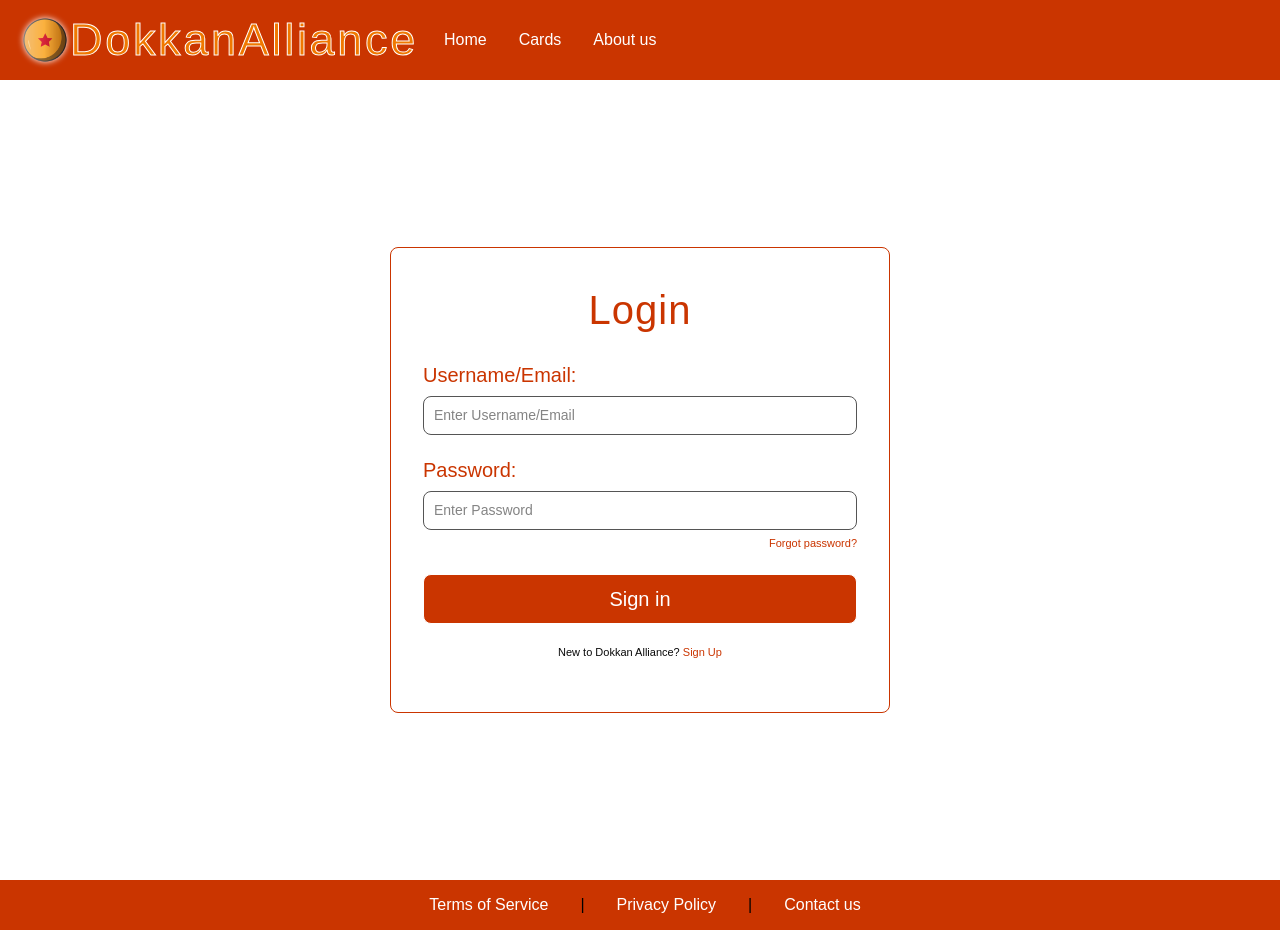
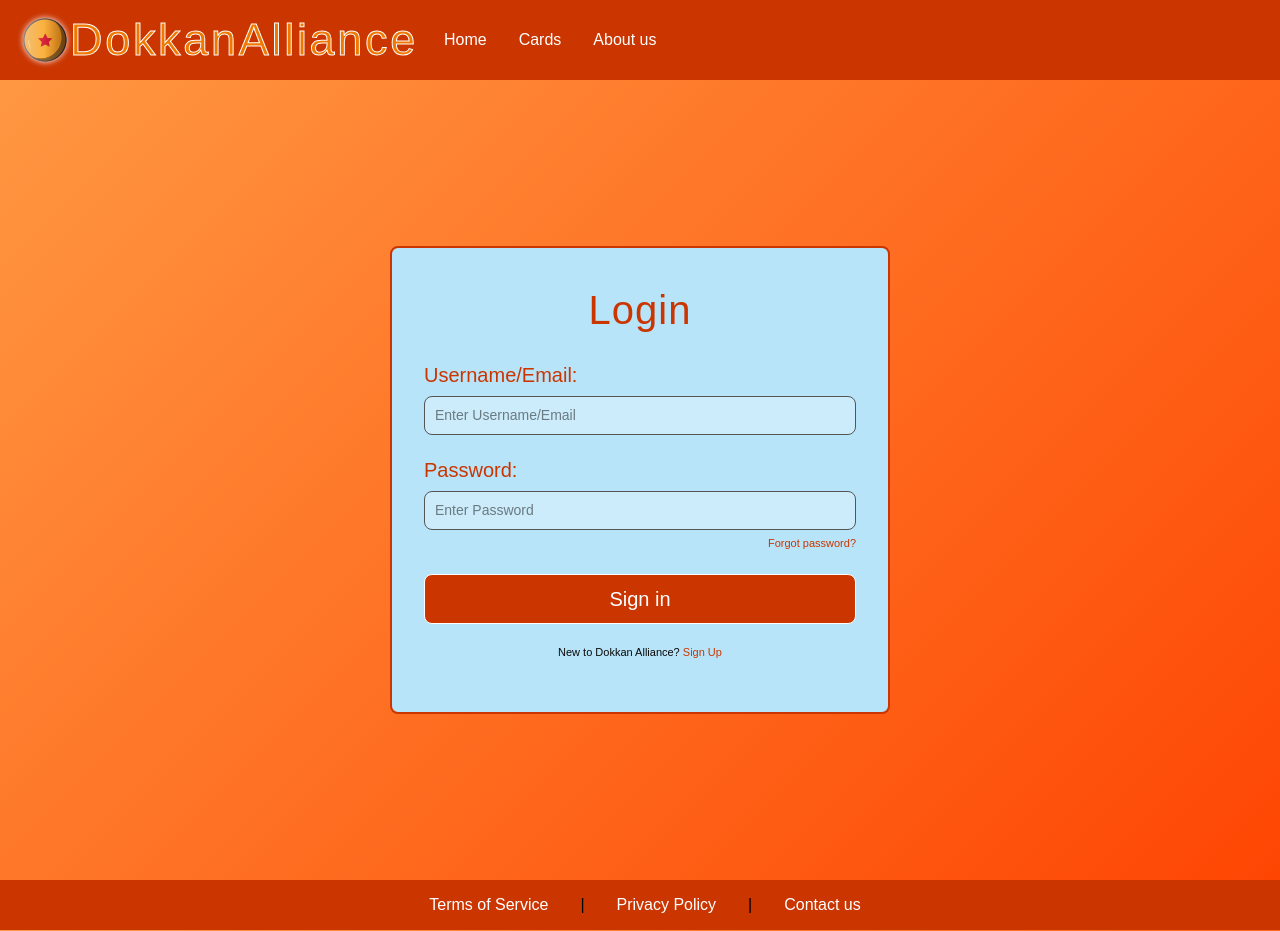
Before and after one commit to Rxby2099/559-Capstone-Mohawk-College-capstone-Rxby2099, a React (Vite) app in the folder d_alliance/: page / in a window 1280 px wide. Built offline with nearby package versions, Linux system fonts and the light colour scheme; a web font is replaced by a local one.

Commit message:
settled on a design for the login page, next objective backend work for logging in and registering users.

```diff
--- a/d_alliance/src/App.css
+++ b/d_alliance/src/App.css
@@ -0,0 +1,3 @@
+body {
+    background: linear-gradient(135deg, #ff9a44, #fe4401);
+}
--- a/d_alliance/src/components/forms/login-form.css
+++ b/d_alliance/src/components/forms/login-form.css
@@ -1,13 +1,12 @@
 @import url('https://fonts.cdnfonts.com/css/saiyan-sans');
 
 form {
-    max-width: 400px;
+    max-width: 500px;
     padding: 32px;
-    border: 1px solid #CA3500;
+    border: 2px solid #CA3500;
     border-radius: 8px;
-    background: #ffffff;
+    background-color: #b8e4f9 !important;
     width: 100%;
-    max-width: 500px;
 }
 
 #loginForm {
@@ -32,6 +31,7 @@ form {
     font-size: 14px;
     border:  1px solid #555555;
     border-radius: 8px;
+    background-color: #ccecfb;
 }
 
 input:focus {
--- a/d_alliance/src/components/forms/registration-form.css
+++ b/d_alliance/src/components/forms/registration-form.css
@@ -5,7 +5,7 @@ form {
     padding: 32px;
     border: 1px solid #CA3500;
     border-radius: 8px;
-    background: #ffffff;
+    background-color: #b8e4f9 !important;
     width: 100%;
     max-width: 500px;
 }
@@ -32,6 +32,7 @@ form {
     font-size: 14px;
     border:  1px solid #555555;
     border-radius: 8px;
+    background-color: #ccecfb;
 }
 
 input:focus {
```
